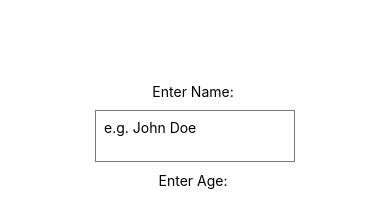
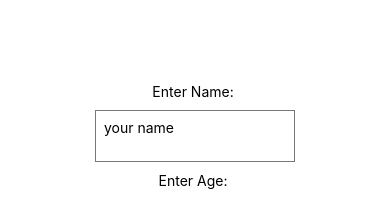
Before and after one commit to gimnakatugampala/review-project-mobile, a React Native app: screen / in a window 390 px wide. Shown: the part 250-447 px from the top of the page. Built offline with nearby package versions, Linux system fonts and the light colour scheme.

Commit message:
Update App.js

```diff
--- a/App.js
+++ b/App.js
@@ -15,7 +15,7 @@ export default function App() {
       <TextInput
       multiline
        style={styles.input}
-       placeholder="e.g. John Doe"
+       placeholder="your name"
       onChangeText={(val) => setname(val)}
        />
 
```
